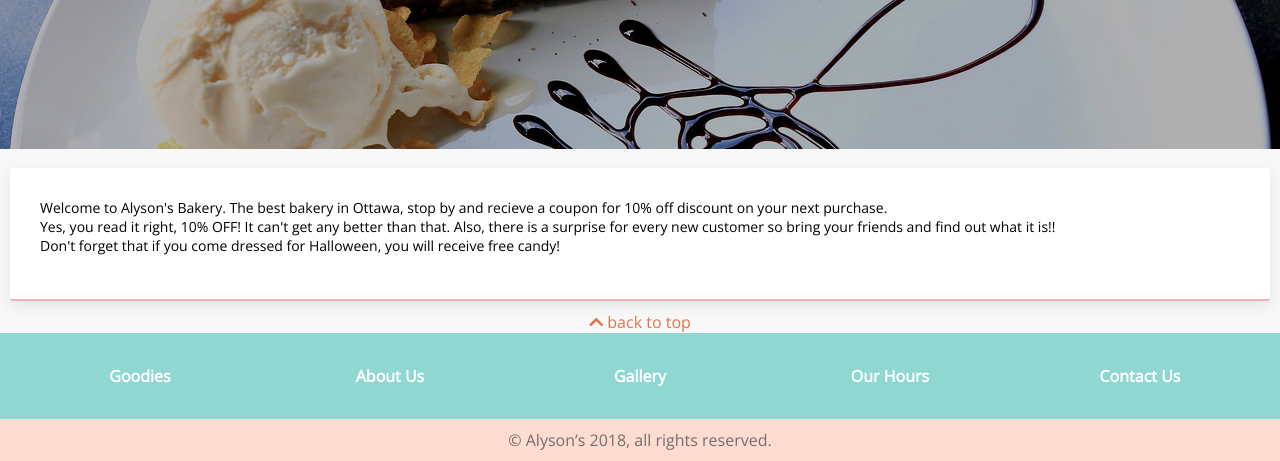
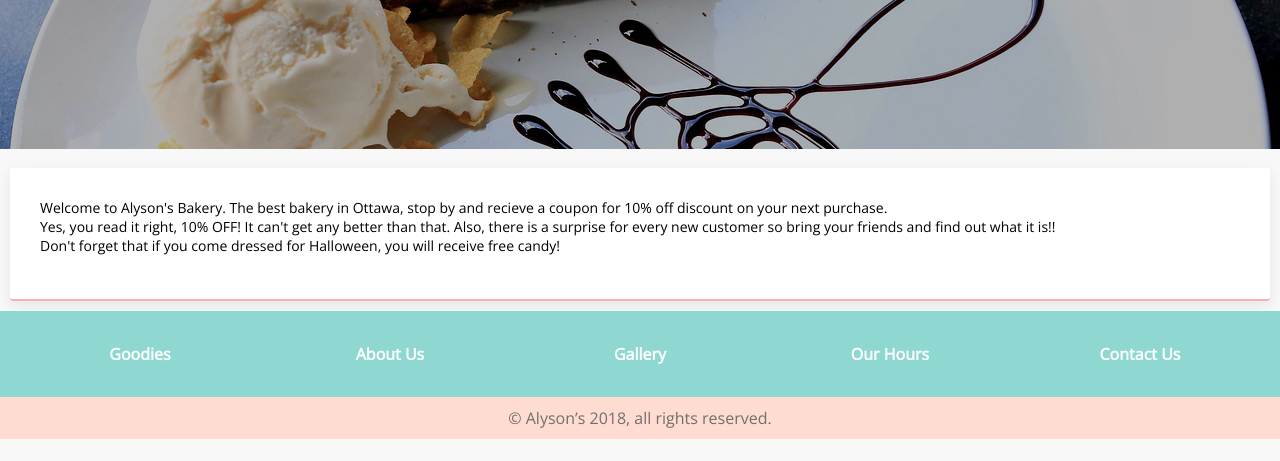
Before and after one commit to lamb0203/midterm-alyson-bakery-website, a website: page index.html in a window 1280 px wide. Shown: the part 498-959 px from the top of the page. After the commit the page ends 937 px from the top, so only its background shows below. Drawn offline with nearby package versions, Linux system fonts and the light colour scheme.

Commit message:
updated index.html

```diff
--- a/index.html
+++ b/index.html
@@ -76,8 +76,7 @@
 
     <!-- website footer -->
     <footer>
-      <p class="no-margin text-center"><a href="#page-top" class="back-to-top"><i class="fa fa-chevron-up"></i> back to
-          top </a></p>
+
       <!-- bottom navigation menu -->
       <nav class="bottom menu full-width">
         <ul class="wrap-children centered clearfix">
```
